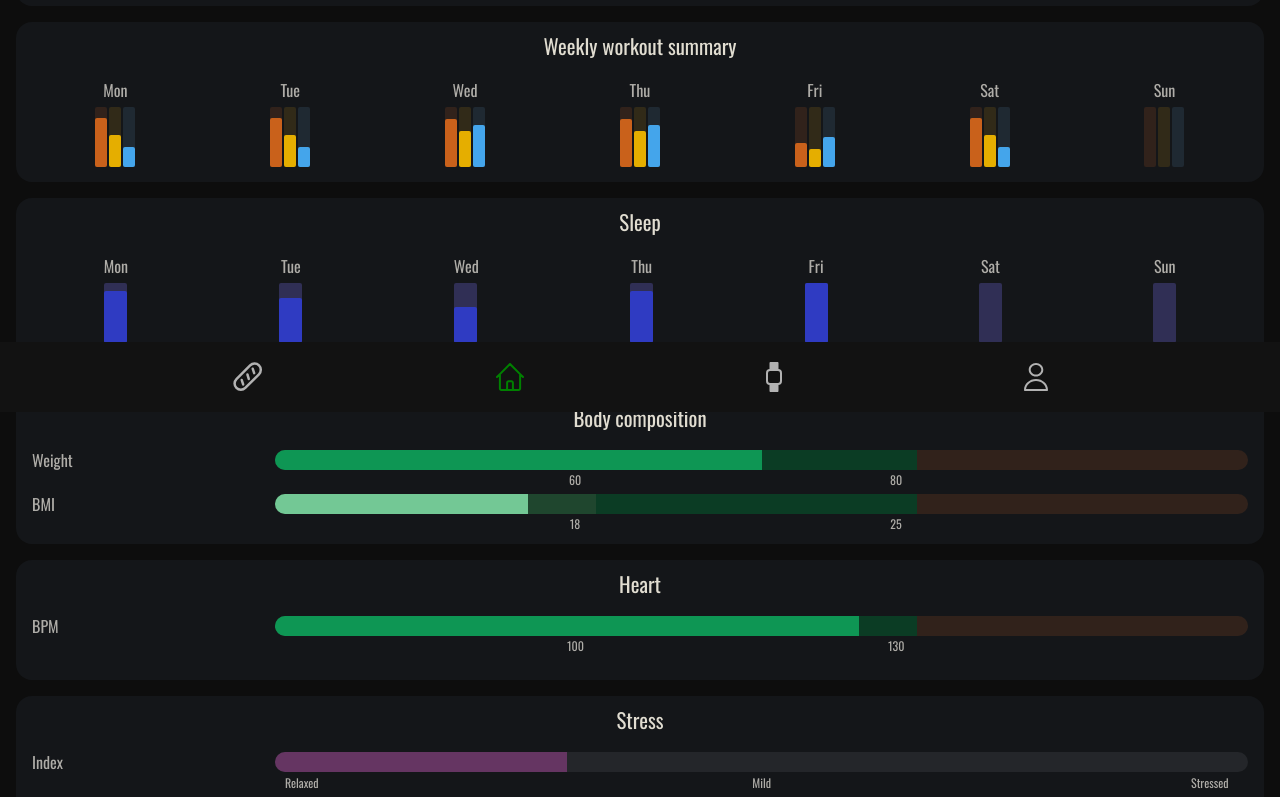
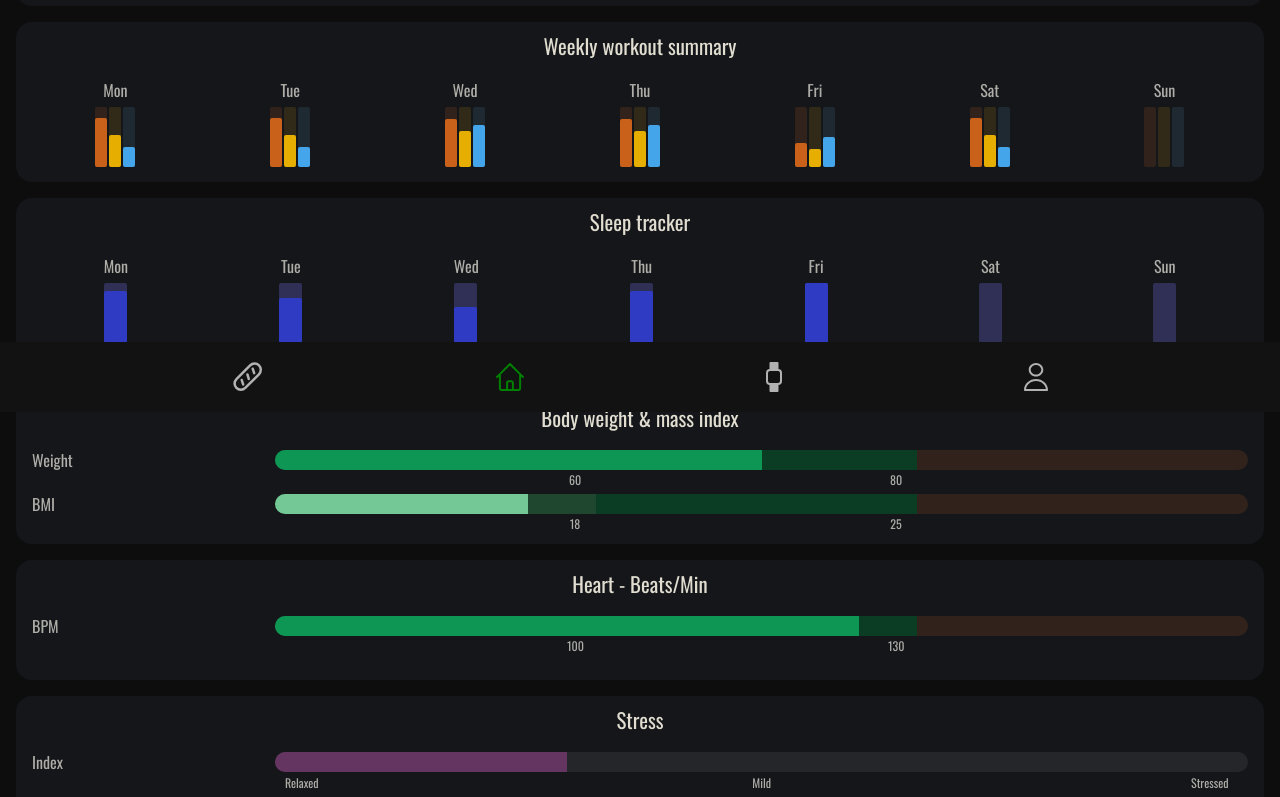
Before and after one commit to MohammedWardah/FitnessMate, a React (Vite) app: page / in a window 1280 px wide. Shown: the part 389-1186 px from the top of the page. Built offline with nearby package versions, Linux system fonts and the light colour scheme.

Commit message:
Finalization

```diff
--- a/src/Components/Diet/Macros.jsx
+++ b/src/Components/Diet/Macros.jsx
@@ -25,7 +25,6 @@ const Macros = () => {
               <div className={styles.barFillCals} style={{ width: `${80}%` }}></div>
             </div>
             <div className={styles.stats}>
-              <img src={""} alt="" />
               <span>
                 {"Carbs"}: {`${200}g`}
               </span>
@@ -36,7 +35,6 @@ const Macros = () => {
               <div className={styles.barFillSteps} style={{ width: `${40}%` }}></div>
             </div>
             <div className={styles.stats}>
-              <img src={""} alt="" />
               <span>
                 {"Fat"}: {`${95}g`}
               </span>
@@ -47,7 +45,6 @@ const Macros = () => {
               <div className={styles.barFillTime} style={{ width: `${85}%` }}></div>
             </div>
             <div className={styles.stats}>
-              <img src={""} alt="" />
               <span>
                 {"Protein"}: {`${240}g`}
               </span>
--- a/src/Components/Home/Home.jsx
+++ b/src/Components/Home/Home.jsx
@@ -181,7 +181,7 @@ const Home = () => {
           </div>
         </section>
       </OuterComp>
-      <OuterComp height={180} title={"Sleep"}>
+      <OuterComp height={180} title={"Sleep tracker"}>
         <section className={styles.weekly}>
           <div>
             <p>Mon</p>
@@ -248,11 +248,11 @@ const Home = () => {
           </div>
         </section>
       </OuterComp>
-      <OuterComp height={150} title={"Body composition"}>
+      <OuterComp height={150} title={"Body weight & mass index"}>
         <HB3Levels label={"Weight"} fillLevel={50} ind1={60} ind2={80} />
         <HB3Levels label={"BMI"} fillLevel={26} ind1={18} ind2={25} />
       </OuterComp>
-      <OuterComp height={120} title={"Heart"}>
+      <OuterComp height={120} title={"Heart - Beats/Min"}>
         <HB3Levels label={"BPM"} fillColor={"#B71D39"} fillLevel={60} ind1={100} ind2={130} />
       </OuterComp>
       <OuterComp height={120} title={"Stress"}>
--- a/src/Components/Login/Login.module.css
+++ b/src/Components/Login/Login.module.css
@@ -1,8 +1,12 @@
 .container {
-  padding: 7rem 3rem;
+  padding: 7rem 3rem 8.3rem;
   display: flex;
   flex-direction: column;
   align-items: center;
+  background-image: url(bg-login.jpg);
+  background-repeat: no-repeat;
+  background-position: center;
+  background-attachment: fixed;
 }
 
 .logo {
```
Also changed, not shown: 1 other file (tests, documents, lock files or other folders).
